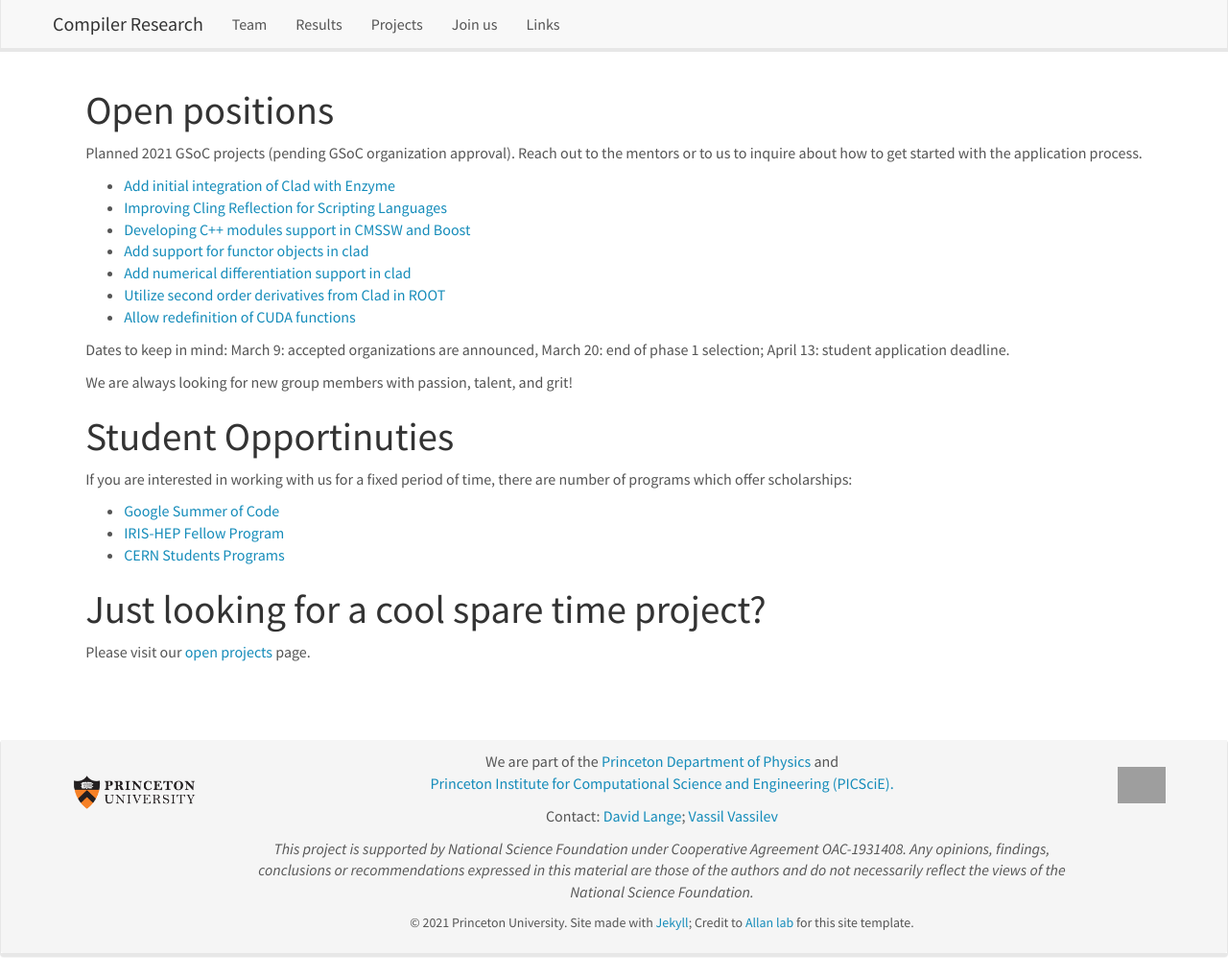
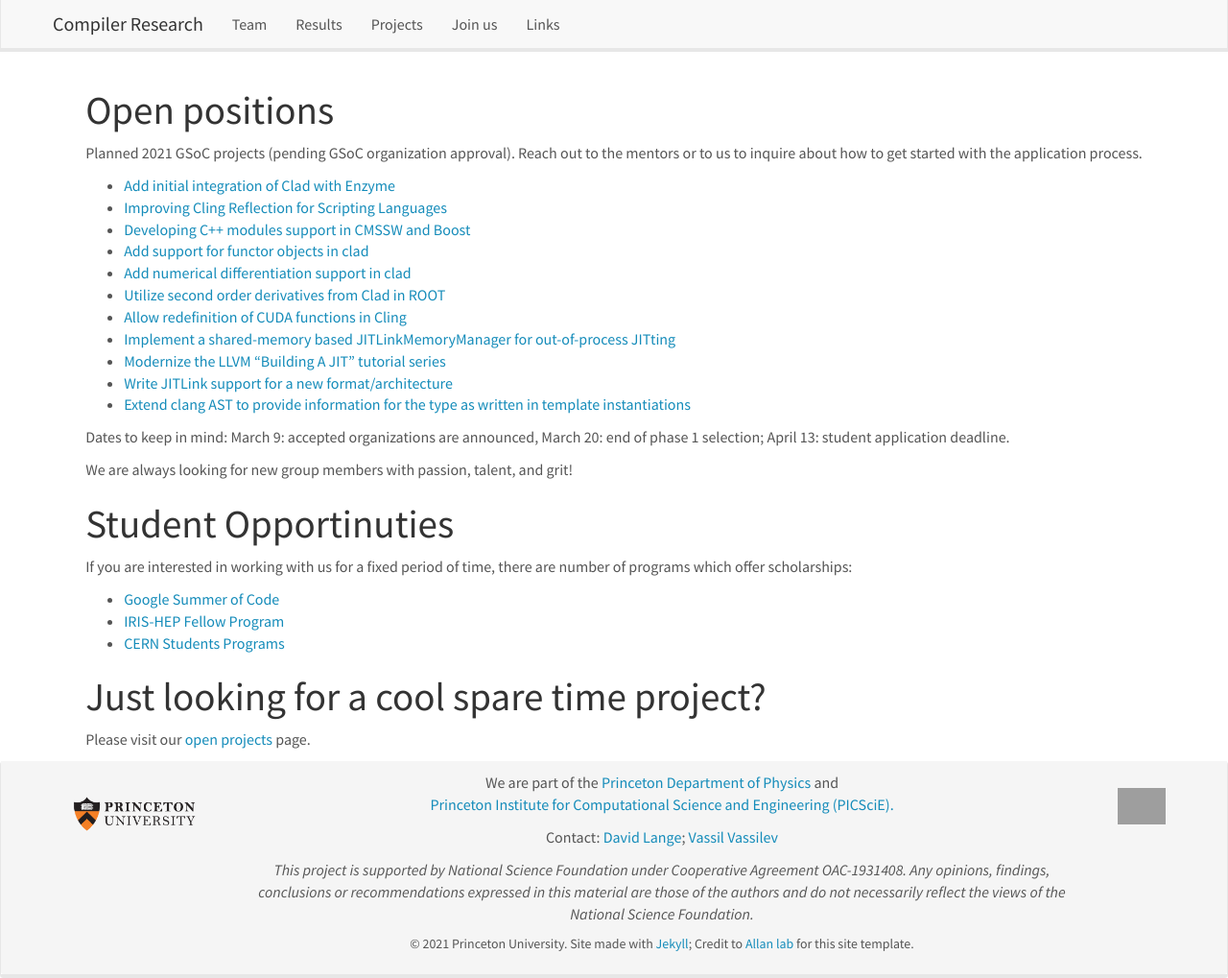
Before and after one commit to vgvassilev/clad, a Jekyll site: the page built from _pages/openings.md, in a window 1280 px wide and 1019 px high. Shown: the whole window at 96% size. Built offline with Jekyll 4.4.1, drawn with Linux system fonts in a browser that asks for light colours; nearby versions of some CDN libraries; grey boxes are pictures that could not be loaded.

Commit message:
Register our open projects in llvm.

```diff
--- a/_pages/openings.md
+++ b/_pages/openings.md
@@ -16,7 +16,11 @@
   * [Add support for functor objects in clad](https://hepsoftwarefoundation.org/gsoc/2021/proposal_functor_clad.html)
   * [Add numerical differentiation support in clad](https://hepsoftwarefoundation.org/gsoc/2021/proposal_numdiff_clad.html)
   * [Utilize second order derivatives from Clad in ROOT](https://hepsoftwarefoundation.org/gsoc/2021/proposal_secondorder_clad.html)
-  * [Allow redefinition of CUDA functions](https://hepsoftwarefoundation.org/gsoc/2021/proposal_cling_cuda.html)
+  * [Allow redefinition of CUDA functions in Cling](https://hepsoftwarefoundation.org/gsoc/2021/proposal_cling_cuda.html)
+  * [Implement a shared-memory based JITLinkMemoryManager for out-of-process JITting](https://llvm.org/OpenProjects.html#llvm_shared_jitlink)
+  * [Modernize the LLVM "Building A JIT" tutorial series](https://llvm.org/OpenProjects.html#llvm_build_jit_tutorial)
+  * [Write JITLink support for a new format/architecture](https://llvm.org/OpenProjects.html#llvm_jit_new_format)
+  * [Extend clang AST to provide information for the type as written in template instantiations](https://llvm.org/OpenProjects.html#clang-template-instantiation-sugar)
 
 Dates to keep in mind: March 9: accepted organizations are announced, March 20: end of
 phase 1 selection; April 13: student application deadline.
```
